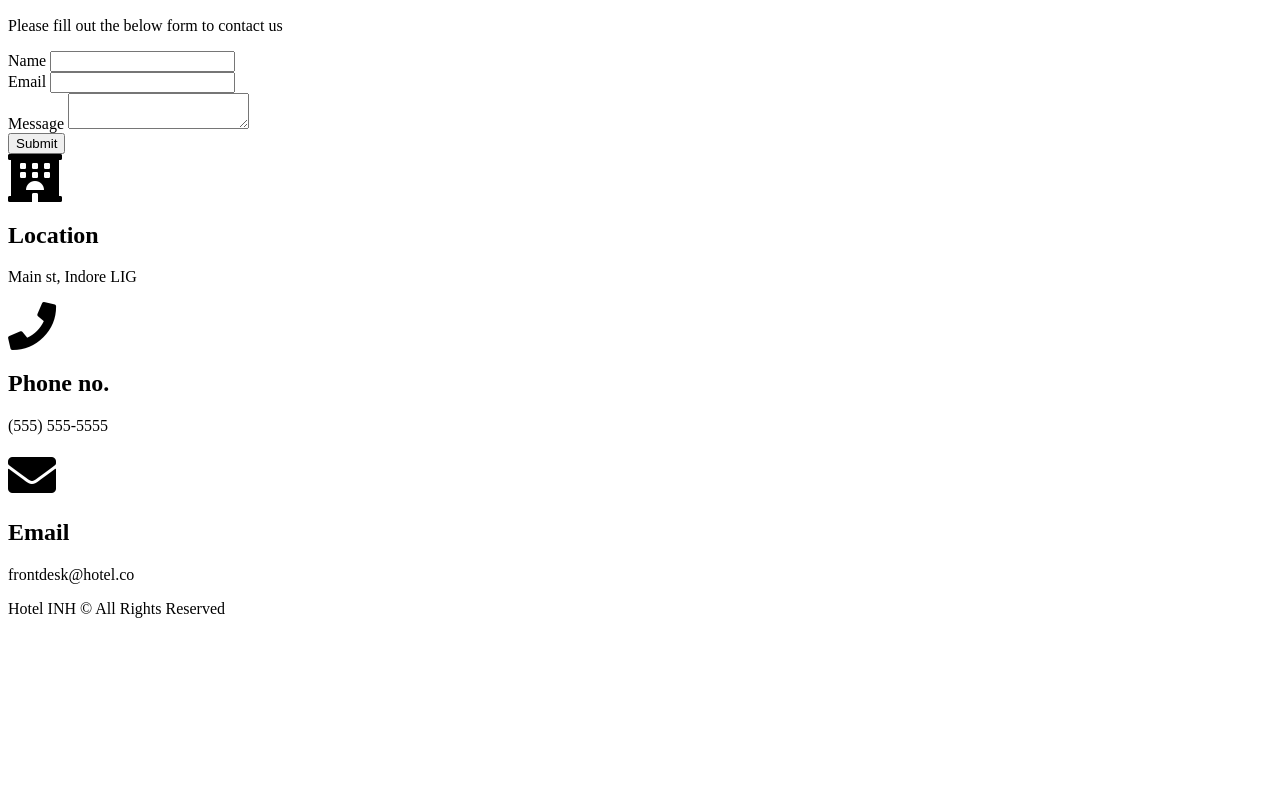
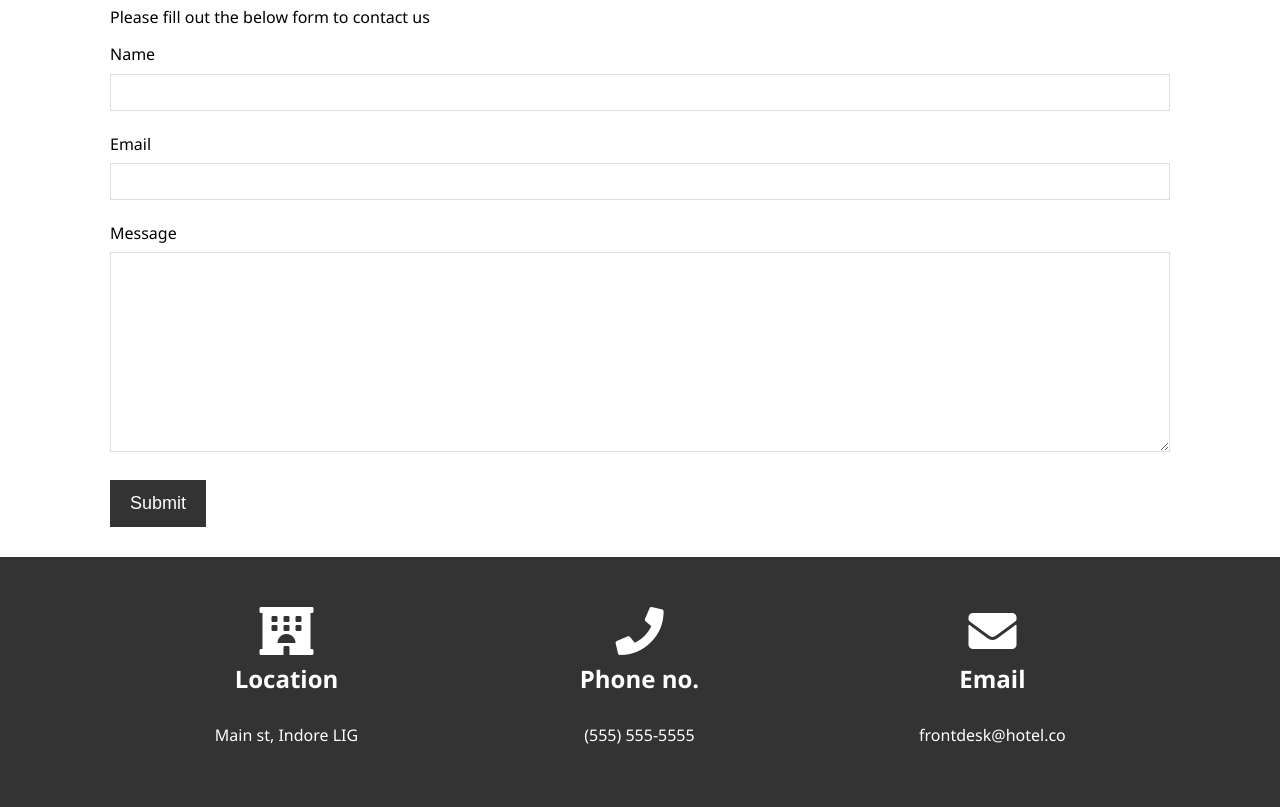
Before and after one commit to shubhgurjar/hotel, a plain HTML site: page contact.html in a window 1280 px wide. Shown: the part 171-978 px from the top of the page. Before the commit the page ends 800 px from the top, so only its background shows below. Drawn offline with Linux system fonts and the light colour scheme; the site is published under a folder, as on GitHub Pages, so addresses that start at the root find nothing.

Commit message:
Update contact.html for making css appear

```diff
--- a/contact.html
+++ b/contact.html
@@ -7,8 +7,8 @@
     <meta name="keywords" content="Hotel, Indore Hotel, M.P. Hotel ">
     <meta http-equiv="X-UA-Compatible" content="IE=7">
     <link rel="stylesheet" href="https://use.fontawesome.com/releases/v5.6.1/css/all.css" integrity="sha384-gfdkjb5BdAXd+lj+gudLWI+BXq4IuLW5IT+brZEZsLFm++aCMlF1V92rMkPaX4PP" crossorigin="anonymous">
-    <link rel="stylesheet" href="/css/style.css">
-    <link rel="stylesheet" media="screen and (max-width: 768px)" href="/css/mobile.css">
+    <link rel="stylesheet" href="css/style.css">
+    <link rel="stylesheet" media="screen and (max-width: 768px)" href="css/mobile.css">
     <title>Hotel INH | Contact   </title>
 </head>
 <body>
```
